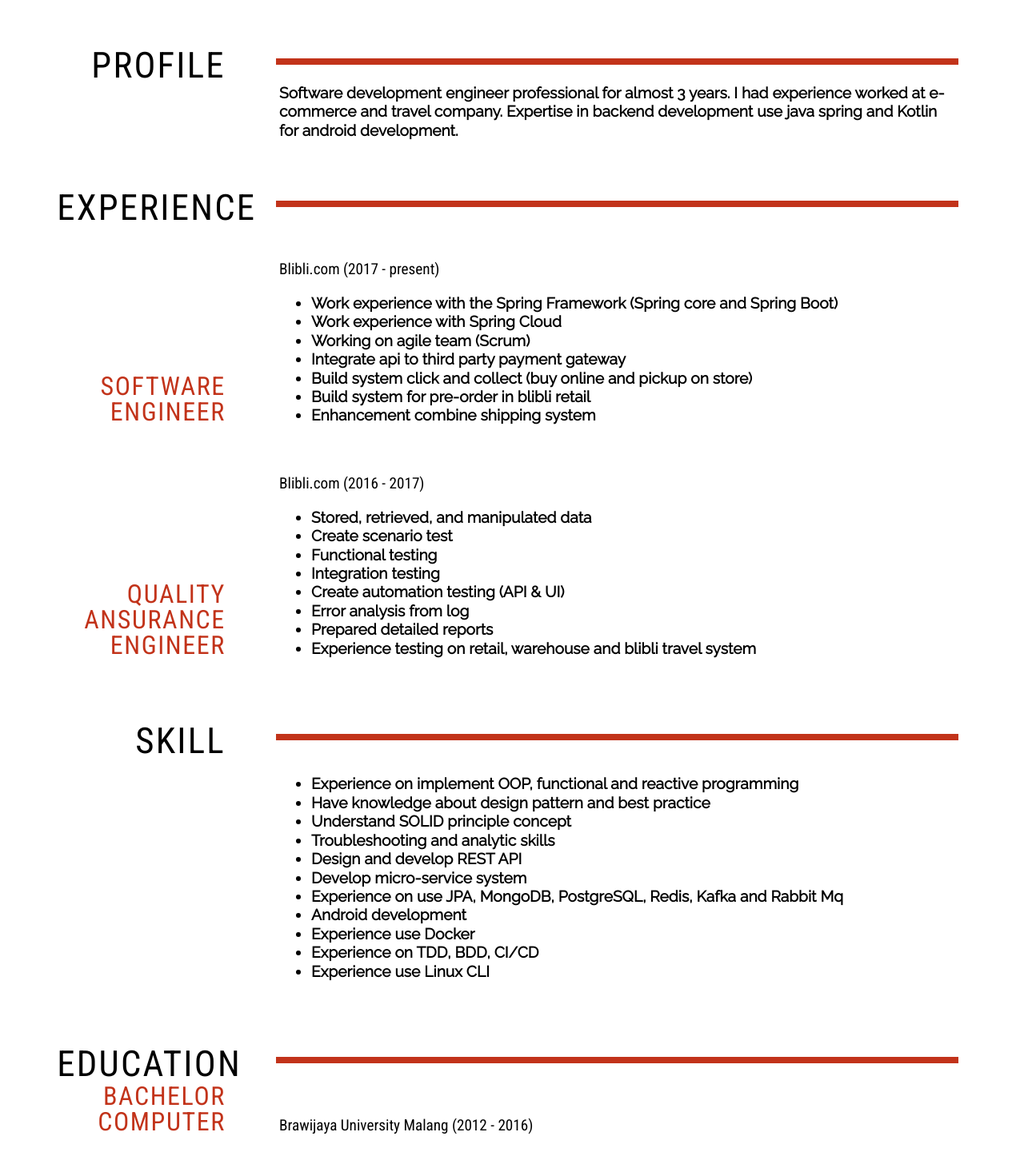
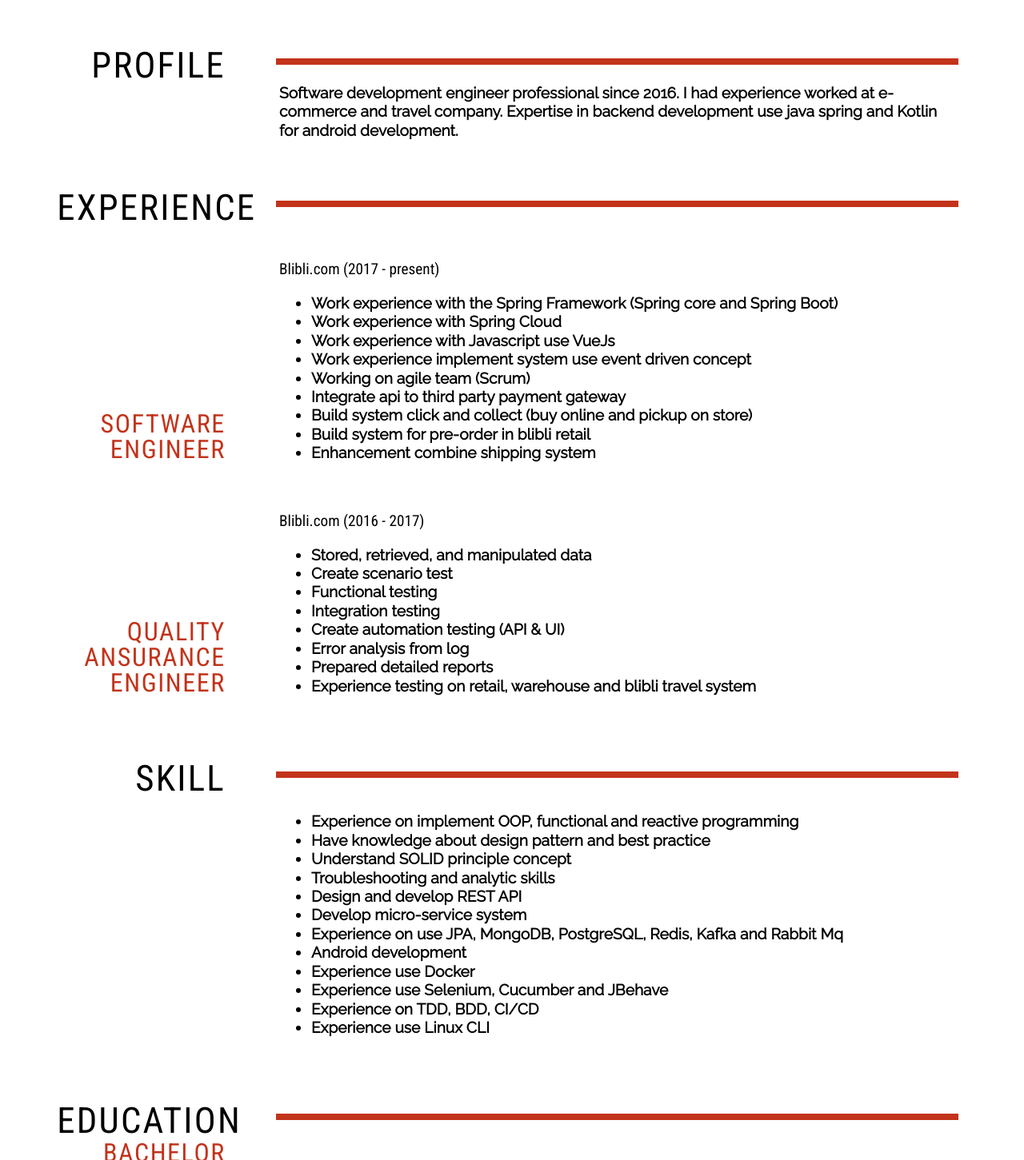
Before and after one commit to vendywira/cv, a plain HTML site: page index.html in a window 1280 px wide. Shown: the part 293-1744 px from the top of the page at 80% size. Drawn offline with Linux system fonts and the light colour scheme.

Commit message:
update cv

```diff
--- a/index.html
+++ b/index.html
@@ -6,7 +6,7 @@
   <meta name="viewport" content="width=device-width, initial-scale=1.0">
   <meta http-equiv="X-UA-Compatible" content="ie=edge">
   <link rel="shortcut icon" type="image/png" href="./assets/images/favicon.png" />
-  <title>Exercise 1 CV online</title>
+  <title>CV Online</title>
   <link rel="stylesheet" href="assets/css/style.css">
 </head>
 
@@ -37,7 +37,7 @@
       <div>
         <div class="grid grid__md-2 element-body element-body__text__title element-body__text__title--red"></div>
         <p class="grid grid__md-8 element-body element-body__text__content">
-          Software development engineer professional for almost 3 years.
+          Software development engineer professional since 2016.
           I had experience worked at e-commerce and travel company.
           Expertise in backend development use java spring and Kotlin for android development.
         </p>
@@ -55,6 +55,8 @@
           <ul>
             <li>Work experience with the Spring Framework (Spring core and Spring Boot)</li>
             <li>Work experience with Spring Cloud</li>
+            <li>Work experience with Javascript use VueJs</li>
+            <li>Work experience implement system use event driven concept</li>
             <li>Working on agile team (Scrum)</li>
             <li>Integrate api to third party payment gateway</li>
             <li>Build system click and collect (buy online and pickup on store)</li>
@@ -96,6 +98,7 @@
             <li>Experience on use JPA, MongoDB, PostgreSQL, Redis, Kafka and Rabbit Mq</li>
             <li>Android development</li>
             <li>Experience use Docker</li>
+            <li>Experience use Selenium, Cucumber and JBehave</li>
             <li>Experience on TDD, BDD, CI/CD</li>
             <li>Experience use Linux CLI</li>
           </ul>
```
